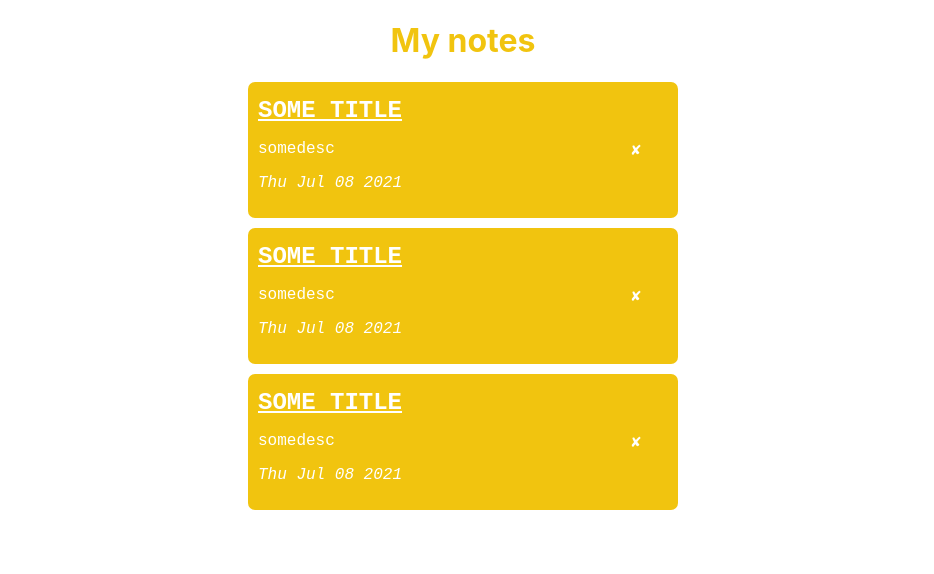
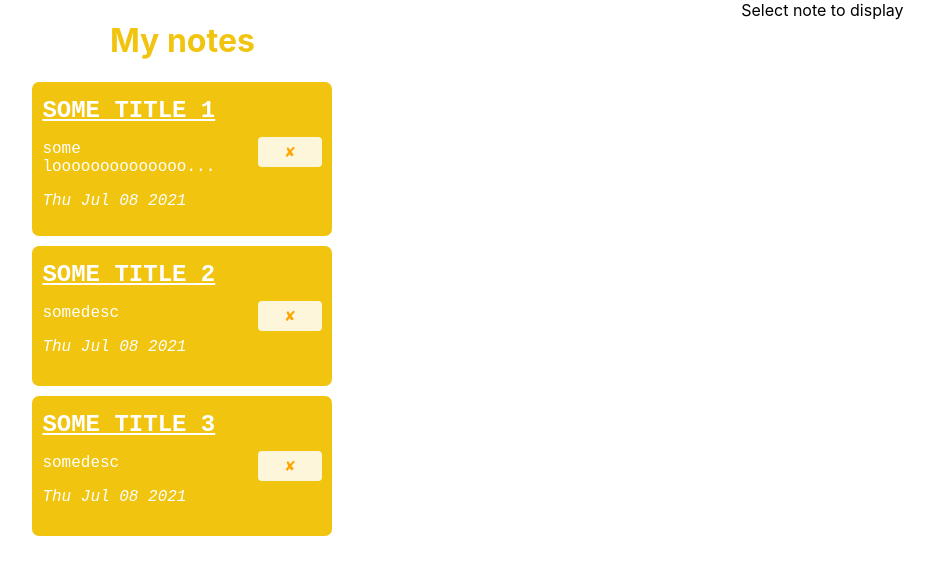
Before and after one commit to dapodev/ITechArt_Front-End, a React (Create React App) app in the folder note-app/: page / in a window 1280 px wide. Shown: the top 574 px of the page, without its empty margins (177-1111 px from the left). Built offline with nearby package versions, Linux system fonts and the light colour scheme.

Commit message:
most of functionality required in task 1 done

```diff
--- a/note-app/src/App.js
+++ b/note-app/src/App.js
@@ -1,29 +1,10 @@
 import React from 'react';
 import MyNotes from './pages/myNotes/myNotes';
-import NoteItem from './components/note-list/item/NoteItem';
 
 function App() {
-  const notes = [
-    {
-      title: 'some title',
-      description: 'somedesc',
-      creation: new Date().toDateString(),
-    },
-    {
-      title: 'some title',
-      description: 'somedesc',
-      creation: new Date().toDateString(),
-    },
-    {
-      title: 'some title',
-      description: 'somedesc',
-      creation: new Date().toDateString(),
-    },
-  ];
-
   return (
     <div>
-      <MyNotes noteList={notes}></MyNotes>
+      <MyNotes></MyNotes>
     </div>
   );
 }
--- a/note-app/src/components/note-list/item/NoteItem.jsx
+++ b/note-app/src/components/note-list/item/NoteItem.jsx
@@ -1,10 +1,19 @@
 import React from 'react';
+import PropTypes from 'prop-types';
 import { Styles } from './styles';
-import { Button } from '@material-ui/core'
+import { Button } from '@material-ui/core';
 
-function NoteItem({ note }) {
+function NoteItem({ note, onSelect }) {
+  let wrapperStyle;
+
+  if (note.isActive) {
+    wrapperStyle = { ...Styles.itemWrapper, ...Styles.itemWrapper_active };
+  } else {
+    wrapperStyle = { ...Styles.itemWrapper };
+  }
+
   return (
-    <div style={Styles.itemWrapper}>
+    <div style={wrapperStyle} onClick={onSelect.bind(null, note)}>
       <div style={Styles.itemContent}>
         <p style={Styles.itemTitle}>{note.title}</p>
         <p>
@@ -21,4 +30,9 @@ function NoteItem({ note }) {
   );
 }
 
+NoteItem.propTypes = {
+  note: PropTypes.object.isRequired,
+  onSelect: PropTypes.func,
+};
+
 export default NoteItem;
--- a/note-app/src/components/note-list/item/styles.js
+++ b/note-app/src/components/note-list/item/styles.js
@@ -19,7 +19,16 @@ export const Styles = {
   },
 
   closeButton: {
-    margin: '20px 0',
-    color: '#fff',
+    margin: '45px 0',
+    color: 'orange',
+    backgroundColor: 'rgb(255, 255, 255, 0.85)',
+    height: '30px',
+  },
+
+  itemWrapper_active: {
+    backgroundColor: '#fff',
+    color: '#f1c40f',
+    boxShadow: '#f1c40f 0 0 5px',
+    transition: '0.3s',
   }
 };
--- a/note-app/src/components/note-list/noteList.jsx
+++ b/note-app/src/components/note-list/noteList.jsx
@@ -1,14 +1,21 @@
 import React from 'react';
 import NoteItem from './item/NoteItem';
+import PropTypes from 'prop-types'
 
-function NoteList({ style, notes }) {
+function NoteList({ style, notes, onSelect }) {
   return (
     <div style={style}>
-      {notes.map((note) => {
-        return <NoteItem note={note}></NoteItem>;
+      {notes.map((note, index) => {
+        return <NoteItem note={note} key={index} onSelect={onSelect}></NoteItem>;
       })}
     </div>
   );
 }
 
+NoteList.propTypes = {
+  style: PropTypes.object.isRequired,
+  notes: PropTypes.arrayOf(PropTypes.object).isRequired,
+  onSelect: PropTypes.func.isRequired,
+}
+
 export default NoteList;
--- a/note-app/src/pages/myNotes/myNotes.jsx
+++ b/note-app/src/pages/myNotes/myNotes.jsx
@@ -2,13 +2,62 @@ import React from 'react';
 import NoteList from '../../components/note-list/noteList';
 import { Styles } from './styles';
 
-function myNotes({ noteList }) {
+function MyNotes() {
+  const notes = [
+    {
+      title: 'some title 1',
+      description: 'some loooooooooooooooooooooong desc',
+      creation: new Date().toDateString(),
+      isActive: false,
+    },
+    {
+      title: 'some title 2',
+      description: 'somedesc',
+      creation: new Date().toDateString(),
+      isActive: false,
+    },
+    {
+      title: 'some title 3',
+      description: 'somedesc',
+      creation: new Date().toDateString(),
+      isActive: false,
+    },
+  ];
+
+  const [noteList, setNoteList] = React.useState(notes);
+  const [activeNote, setActiveNote] = React.useState(null);
+
+  function onSelectNote(selectedNote) {
+    setNoteList(
+      noteList.map((note) => {
+        if (note === selectedNote) {
+          note.isActive = true;
+          setActiveNote(selectedNote);
+        } else {
+          note.isActive = false;
+        }
+        return note;
+      })
+    );
+  }
+
   return (
-    <div>
-      <h1 style={{ textAlign: 'center', color: '#f1c40f' }}>My notes</h1>
-      <NoteList style={Styles.noteList} notes={noteList}></NoteList>
+    <div style={{ display: 'flex', justifyContent: 'space-around' }}>
+      <div>
+        <h1 style={{ textAlign: 'center', color: '#f1c40f' }}>My notes</h1>
+        <NoteList
+          style={Styles.noteList}
+          notes={noteList}
+          onSelect={onSelectNote}
+        ></NoteList>
+      </div>
+      <div>
+        {
+          activeNote === null ? 'Select note to display' : activeNote.title
+        }
+      </div>
     </div>
   );
 }
 
-export default myNotes;
+export default MyNotes;
--- a/note-app/src/pages/myNotes/styles.js
+++ b/note-app/src/pages/myNotes/styles.js
@@ -1,7 +1,7 @@
 export const Styles = {
   noteList: {
-    width: '35vw',
-    minWidth: '450px',
+    width: '25vw',
+    minWidth: '280px',
     margin: '0 auto',
   }
 };
```
